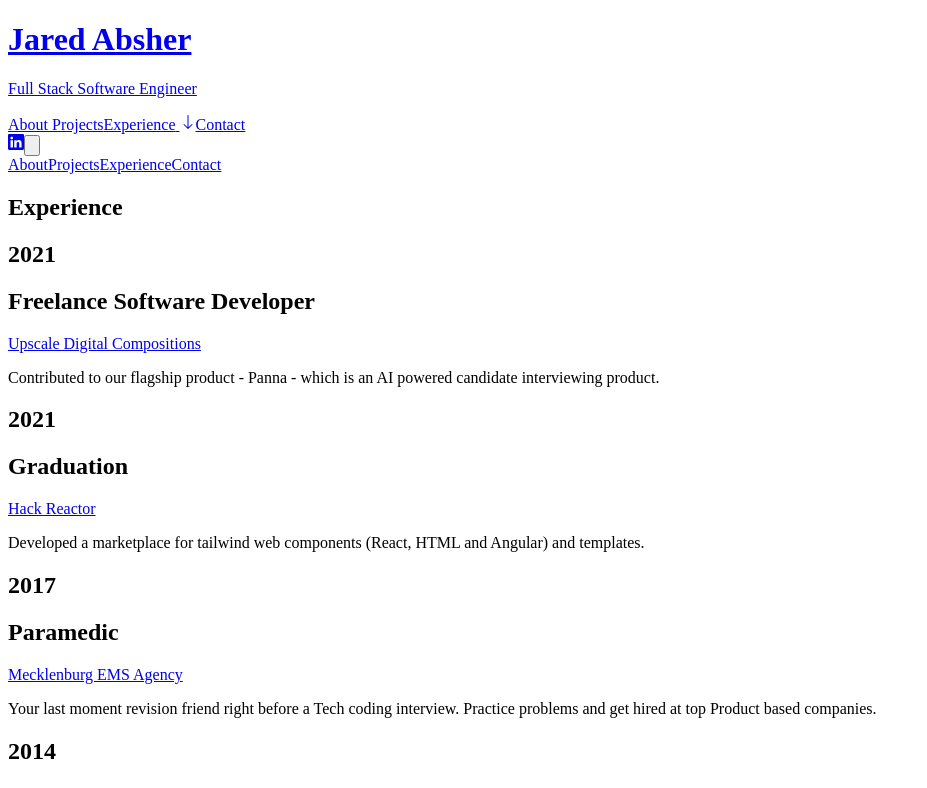
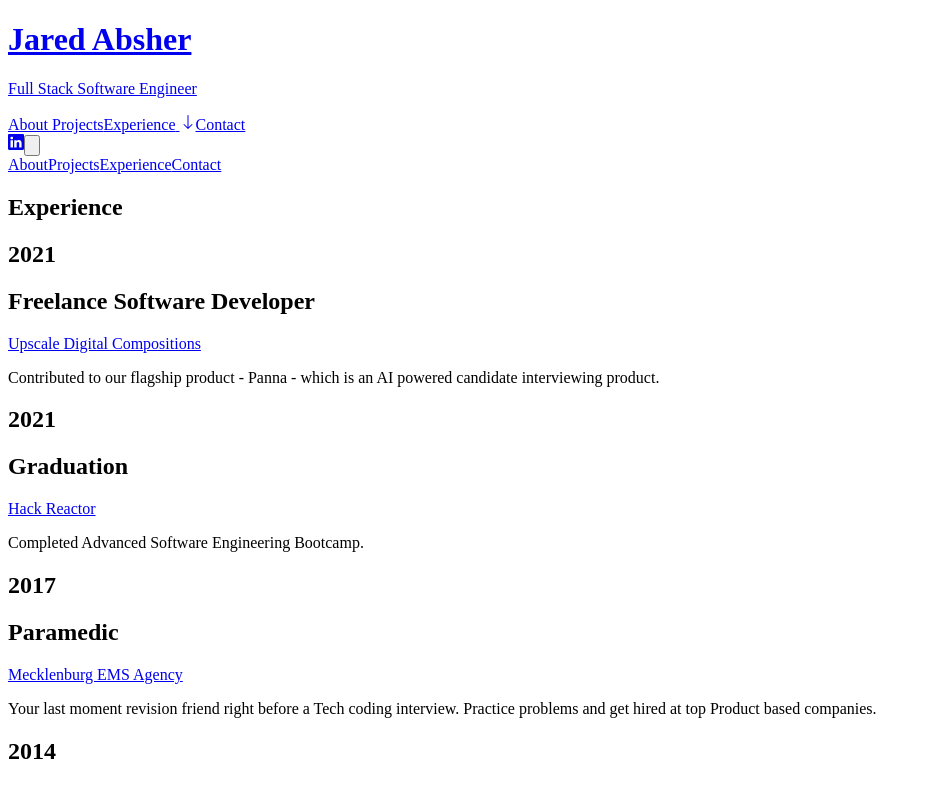
Before and after one commit to jAbsher06/j-abs-portfolio, a Next.js app: page /experience in a window 1280 px wide. Shown: the top 788 px of the page, without its empty margins (0-927 px from the left). Built offline with nearby package versions, Linux system fonts and the light colour scheme.

Commit message:
updated user info

```diff
--- a/components/Footer.js
+++ b/components/Footer.js
@@ -17,7 +17,7 @@
               <div className="inline-block transform hover:scale-110 hover:-rotate-3 transition duration-300">
                 <a
                   className="hover:bg-red-500 rounded-md px-2 py-1  hover:text-gray-50"
-                  href="https://manuarora.in"
+                  href="https://jAbsher.com"
                 >
                   Jared Absher
                 </a>
--- a/constants/data.js
+++ b/constants/data.js
@@ -70,8 +70,8 @@
       title: "Graduation",
       company: "Hack Reactor",
       year: "2021",
-      companyLink: "https://tailwindmasterkit.com",
-      desc: "Developed a marketplace for tailwind web components (React, HTML and Angular) and templates.",
+      companyLink: "https://galvanize.com",
+      desc: "Completed Advanced Software Engineering Bootcamp.",
     },
     {
       title: "Paramedic",
```
